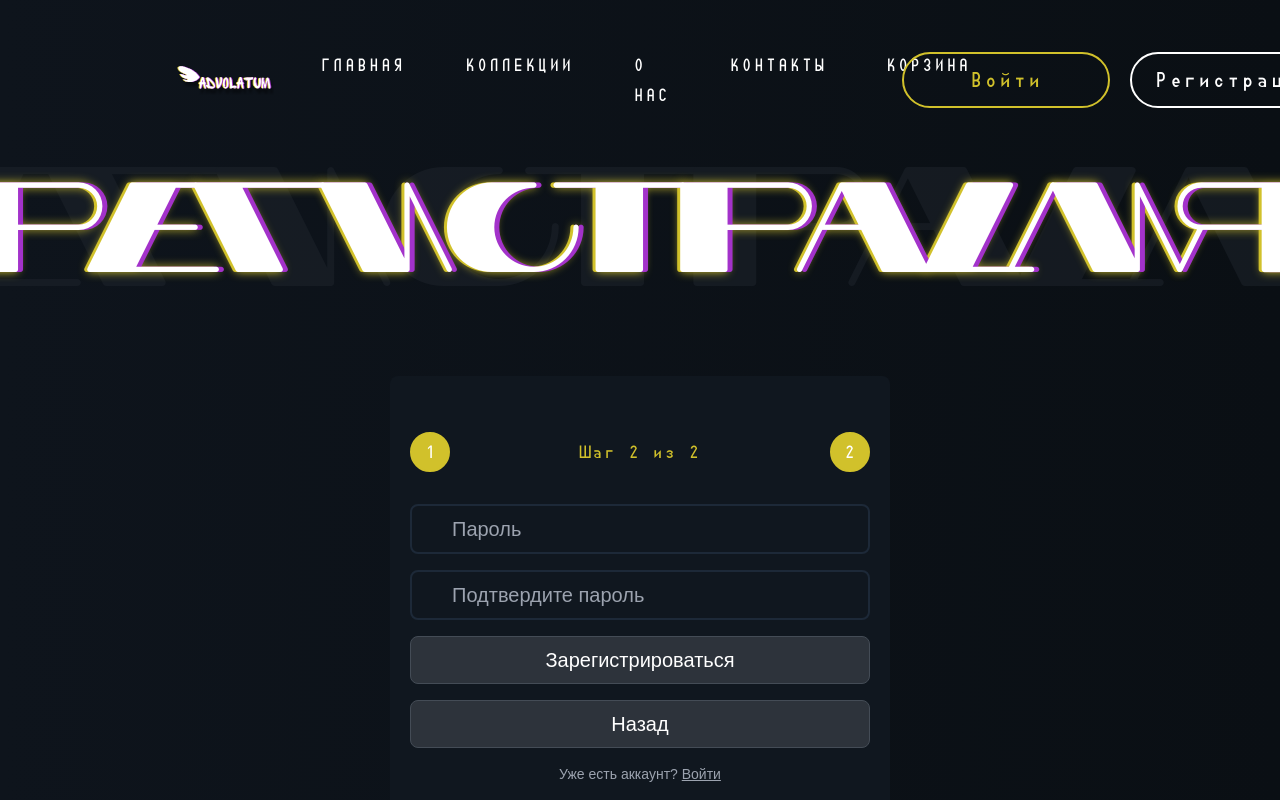
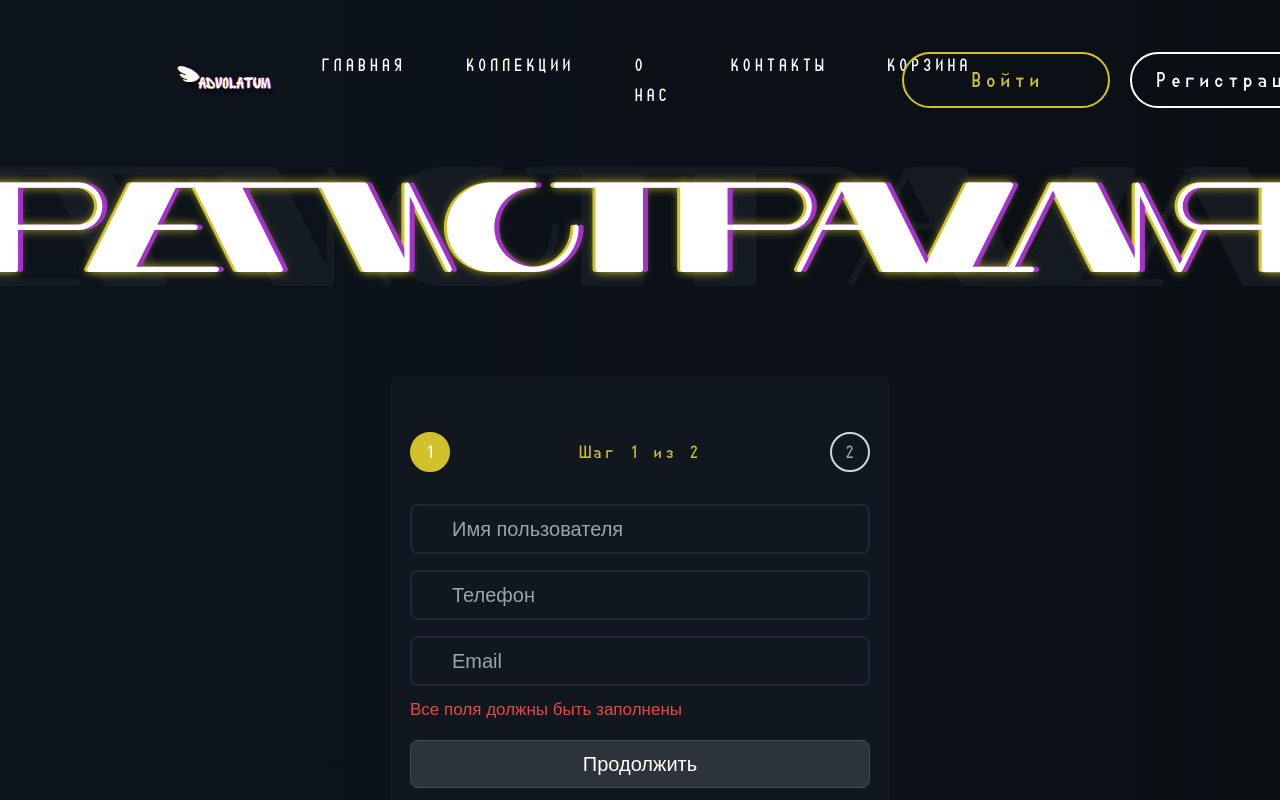
Before and after one commit to Amirhan0/fashion-ecommerce, a React (Vite) app: page /registration in a window 1280 px wide. Both pictures are taken after a click on the button "Продолжить". Shown: the top 800 px of the page. Built offline with nearby package versions, Linux system fonts and the light colour scheme.

Commit message:
validation in reg

```diff
--- a/package.json
+++ b/package.json
@@ -12,6 +12,7 @@
   "dependencies": {
     "@react-google-maps/api": "^2.19.3",
     "axios": "^1.7.7",
+    "bcrypt": "^5.1.1",
     "react": "^18.3.1",
     "react-dom": "^18.3.1",
     "react-router-dom": "^6.26.2",
--- a/src/pages/RegistrPage.jsx
+++ b/src/pages/RegistrPage.jsx
@@ -2,60 +2,77 @@ import { useNavigate } from "react-router-dom";
 import { useState } from "react";
 import axios from "axios";
 export default function RegistrPage() {
-    const [step, setStep] = useState(1)
+  const [step, setStep] = useState(1);
   const [formData, setFormData] = useState({
-      nameUser: '',
-      phoneUser: '',
-      emailUser: '',
-      passwordUser: '',
-      confirmedPassword: ''
-    })
-    const navigate = useNavigate()
+    nameUser: "",
+    phoneUser: "",
+    emailUser: "",
+    passwordUser: "",
+    confirmedPassword: "",
+  });
+  const navigate = useNavigate();
 
   function navigation(link) {
-        navigate(link)
+    navigate(link);
   }
+  const [isHidden, setIsHidden] = useState(true);
+  const [allIsHidden, setallIsHidden] = useState(true);
+  function handleNextStep() {
 
-    function handleNextStep() {
-        setStep(step + 1)
+     if (formData.nameUser == "" || formData.phoneUser == "" || formData.emailUser == "") {
+      setallIsHidden(false)
+    }
+    else if (!formData.emailUser.includes("@gmail.com", "@mail.ru", "@bk.ru")) {
+      setIsHidden(false)
+      setallIsHidden(true)
+    }
+    else {
+      setStep(step + 1);
+      setIsHidden(true)
+      setallIsHidden(true)
+    }
   }
 
   function handlePrevStep() {
-        setStep(step - 1)
+    setStep(step - 1);
   }
 
-
   function handleChange(e) {
-      const {name, value} = e.target
+    const { name, value } = e.target;
     setFormData({
       ...formData,
-        [name]: value
-      })
+      [name]: value,
+    });
   }
 
-
   const handleSubmit = async (e) => {
-      e.preventDefault()
+    e.preventDefault();
 
     if (formData.passwordUser != formData.confirmedPassword) {
-        alert('Пароли не совпадают')
-        return
+      setIsHidden(false)
+      return;
+    }
+    else {
+      setIsHidden(true)
     }
 
     try {
-        const response = await axios.post('http://localhost:4000/api/registration', {
+      const response = await axios.post(
+        "http://localhost:4000/api/registration",
+        {
           nameUser: formData.nameUser,
           phoneUser: formData.phoneUser,
           emailUser: formData.emailUser,
-          passwordUser: formData.passwordUser
-        })
+          passwordUser: formData.passwordUser,
+        }
+      );
 
-        console.log(response.data)
-        navigate('/login')
+      console.log(response.data);
+      navigate("/login");
     } catch (error) {
-        console.log(error)
+      console.log(error);
     }
-    }
+  };
   return (
     <>
       <div className="flex flex-col items-center relative translate-y-[-80px] ">
@@ -71,23 +88,50 @@ export default function RegistrPage() {
 
       <div className="flex flex-col justify-center bg-[#10171F] rounded-lg text-white text-[20px] px-5 py-14 max-w-[90%] sm:max-w-[500px] mx-auto space-y-4 font-arial">
         <div className="flex justify-between mb-4">
-  <div className={`flex items-center ${step === 1 ? 'text-[#D1C12B]' : 'text-gray-400'}`}>
-    <div className={`w-10 h-10 rounded-full border-2 ${step >= 1 ? 'border-[#D1C12B] bg-[#D1C12B]' : 'border-gray-300'} transition-all duration-300 flex items-center justify-center`}>
-      {step >= 1 ? <span className="text-white">1</span> : <span>1</span>}
+          <div
+            className={`flex items-center ${
+              step === 1 ? "text-[#D1C12B]" : "text-gray-400"
+            }`}
+          >
+            <div
+              className={`w-10 h-10 rounded-full border-2 ${
+                step >= 1 ? "border-[#D1C12B] bg-[#D1C12B]" : "border-gray-300"
+              } transition-all duration-300 flex items-center justify-center`}
+            >
+              {step >= 1 ? (
+                <span className="text-white">1</span>
+              ) : (
+                <span>1</span>
+              )}
             </div>
-    <div className={`h-1 flex-1 ${step > 1 ? 'bg-[#D1C12B]' : 'bg-gray-300'} transition-all duration-300`}></div>
+            <div
+              className={`h-1 flex-1 ${
+                step > 1 ? "bg-[#D1C12B]" : "bg-gray-300"
+              } transition-all duration-300`}
+            ></div>
           </div>
           <div className="w-32 h-10 flex items-center justify-center text-[#D1C12B]">
             <span className="text-xl font-uindbase">Шаг {step} из 2</span>
           </div>
 
-  <div className={`flex items-center ${step === 2 ? 'text-[#D1C12B]' : 'text-gray-400'}`}>
-    <div className={`w-10 h-10 rounded-full border-2 ${step === 2 ? 'border-[#D1C12B] bg-[#D1C12B]' : 'border-gray-300'} transition-all duration-300 flex items-center justify-center`}>
-      {step === 2 ? <span className="text-white">2</span> : <span>2</span>}
+          <div
+            className={`flex items-center ${
+              step === 2 ? "text-[#D1C12B]" : "text-gray-400"
+            }`}
+          >
+            <div
+              className={`w-10 h-10 rounded-full border-2 ${
+                step === 2 ? "border-[#D1C12B] bg-[#D1C12B]" : "border-gray-300"
+              } transition-all duration-300 flex items-center justify-center`}
+            >
+              {step === 2 ? (
+                <span className="text-white">2</span>
+              ) : (
+                <span>2</span>
+              )}
             </div>
           </div>
         </div>
-
 
         {step === 1 && (
           <>
@@ -103,7 +147,7 @@ export default function RegistrPage() {
             </div>
             <div className="relative">
               <input
-            type="text"
+                type="number"
                 placeholder="Телефон"
                 name="phoneUser"
                 value={formData.phoneUser}
@@ -120,8 +164,17 @@ export default function RegistrPage() {
                 onChange={handleChange}
                 className="bg-transparent outline-none border-[#1d2938] border-2 rounded-lg pl-10 pr-4 py-2 text-white focus:outline-none focus:border-[#ffffff] w-full font-arial"
               />
+              <div className={isHidden ? "hidden" : "mt-2"}>
+                <span className="text-red-500 font-arial text-[17px]">Используйте действительный адрес электронной почты</span>
               </div>
-        <button onClick={handleNextStep} className="bg-[#2d333b] border border-[#444c56] flex items-center justify-center py-2 rounded-lg text-white hover:bg-[#444c56] transition">
+              <div className={allIsHidden ? "hidden" : "mt-2"}>
+                <span className="text-red-500 font-arial text-[17px]">Все поля должны быть заполнены</span>
+              </div>
+            </div>
+            <button
+              onClick={handleNextStep}
+              className="bg-[#2d333b] border border-[#444c56] flex items-center justify-center py-2 rounded-lg text-white hover:bg-[#444c56] transition"
+            >
               Продолжить
             </button>
           </>
@@ -148,11 +201,21 @@ export default function RegistrPage() {
                 onChange={handleChange}
                 className="bg-transparent outline-none border-[#1d2938] border-2 rounded-lg pl-10 pr-4 py-2 text-white focus:outline-none focus:border-[#ffffff] w-full font-arial"
               />
+              <div className={isHidden ? "hidden" : "mt-2"}>
+                <span className="text-red-500 font-arial text-[17px]">Пароли не совпадают</span>
               </div>
-        <button onClick={handleSubmit} type="submit" className="bg-[#2d333b] border border-[#444c56] flex items-center justify-center py-2 rounded-lg text-white hover:bg-[#444c56] transition">
+            </div>
+            <button
+              onClick={handleSubmit}
+              type="submit"
+              className="bg-[#2d333b] border border-[#444c56] flex items-center justify-center py-2 rounded-lg text-white hover:bg-[#444c56] transition"
+            >
               Зарегистрироваться
             </button>
-        <button onClick={handlePrevStep} className="bg-[#2d333b] border border-[#444c56] flex items-center justify-center py-2 rounded-lg text-white hover:bg-[#444c56] transition">
+            <button
+              onClick={handlePrevStep}
+              className="bg-[#2d333b] border border-[#444c56] flex items-center justify-center py-2 rounded-lg text-white hover:bg-[#444c56] transition"
+            >
               Назад
             </button>
           </>
@@ -160,8 +223,13 @@ export default function RegistrPage() {
 
         <div className="text-center">
           <p className="text-gray-400 text-sm font-arial text-[18px]">
-        Уже есть аккаунт?{' '}
-        <span className="underline font-arial cursor-pointer" onClick={() => navigation('/login')}>Войти</span>
+            Уже есть аккаунт?{" "}
+            <span
+              className="underline font-arial cursor-pointer"
+              onClick={() => navigation("/login")}
+            >
+              Войти
+            </span>
           </p>
         </div>
       </div>
```
Also changed, not shown: 1 other file (tests, documents, lock files or other folders). Lines whose indentation alone changed are shown as unchanged.
